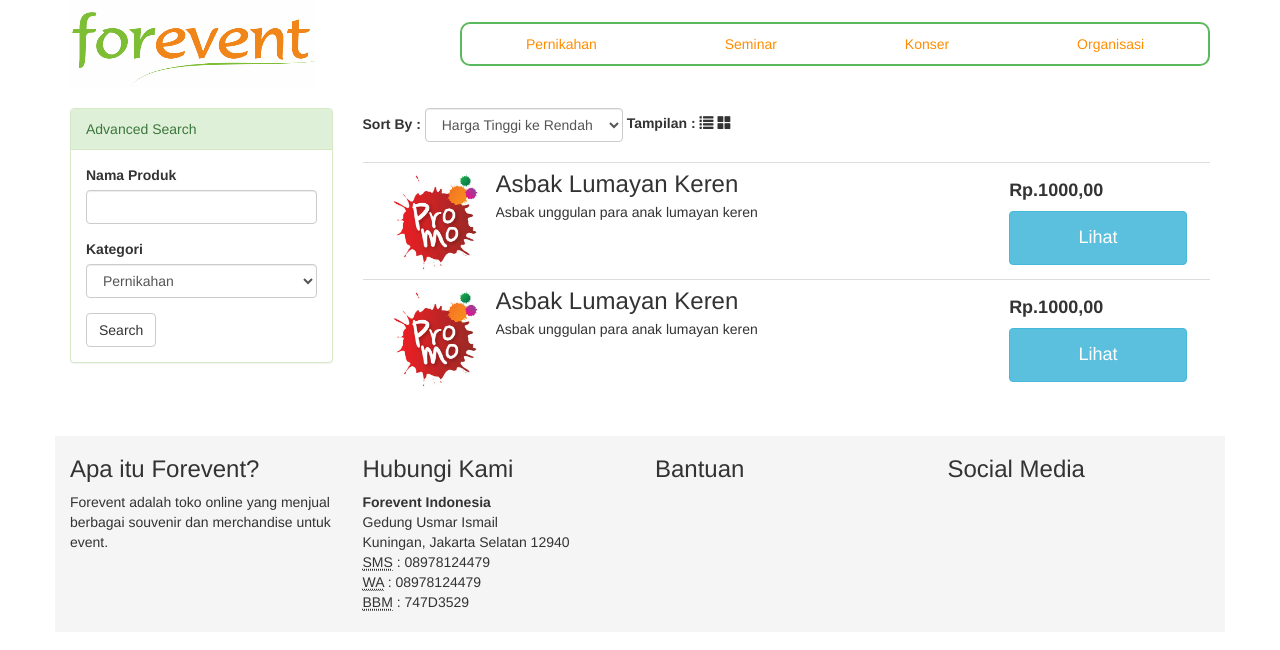
After one commit to AndreArsyan/forevent, a PHP site: page /search.php in a window 1280 px wide. The commit adds this page. Shown: the top 650 px of the page. Run offline with PHP 8.4, Linux system fonts and the light colour scheme; some libraries are stand-ins or nearby versions.

Commit message:
advanced search
-add advanced search
-layout fix

```diff
--- a/header.php
+++ b/header.php
@@ -28,12 +28,12 @@
 <div class="container" >
 	<div class="row">
 		<div class="col-md-4">
-		<img src="img/foreventlogo.png">
+		<a href="/forevent"><img src="img/foreventlogo.png"></a>
 		</div>
-		<div class="col-md-8"  style="float:right;position: relative; top: 50%;transform: translateY(50%);">
+		<div class="col-md-8"  style="position: relative; top: 50%;transform: translateY(50%);">
 			<ul class="nav nav-pills nav-justified" style=" border: 2px solid #5cb85c;border-radius: 10px;">
 				<li><a href="product.php">Pernikahan</a></li>
-				<li><a href="#">Seminar</a></li>
+				<li><a href="search.php">Seminar</a></li>
 				<li><a href="#">Konser</a></li>
 				<li><a href="#">Organisasi</a></li>
 			</ul>
--- /dev/null
+++ b/search.php
@@ -0,0 +1,87 @@
+<?php include "header.php" ?>
+<div class="row" style="margin-top:20px">
+	<div class="col-md-3">
+		<div class="panel panel-success">
+			<div class="panel-heading">Advanced Search</div>
+			<div class="panel-body">
+				<form role="form">
+					<div class="form-group">
+						<label for="nama">Nama Produk</label>
+						<input type="text" class="form-control" id="nama">
+					</div>
+					<div class="form-group">
+						<label for="kategori">Kategori</label>
+						<select class="form-control" id="kategori">
+							<option value="volvo">Pernikahan</option>
+							<option value="saab">Konser</option>
+							<option value="mercedes">Seminar</option>
+							<option value="audi">Organisasi</option>
+						</select>
+					</div>
+
+					<button type="submit" class="btn btn-default">Search</button>
+				</form>
+			</div>
+		</div>
+	</div>
+	<div class="col-md-9">
+		<form class="form-inline" role="form">
+			<div class="form-group">
+				<label for="sortby">Sort By : </label>
+				<select class="form-control" id="kategori">
+					<option value="volvo">Harga Tinggi ke Rendah</option>
+					<option value="saab">Harga Rendah ke Tinggi</option>
+					<option value="mercedes">Nama A - Z</option>
+					<option value="audi">Nama Z - A</option>
+				</select>
+			</div>
+			<div class="form-group">
+				<label for="tampilan">Tampilan : </label>
+				<span class="glyphicon glyphicon-list"></span>
+				<span class="glyphicon glyphicon-th-large"></span>
+			</div>
+		</form>
+		<br>
+		<table class="table table-hover">
+			<tr>
+				<td>
+					<div class="col-md-9">
+						<div class="media">
+							<a class="pull-left" href="#">
+							<img class="media-object" src="img/promo1.jpg" alt="..." style="width:100px;height:100px;margin-left:auto;margin-right:auto;display:block">
+							</a>
+							<div class="media-body">
+								<h3 class="media-heading">Asbak Lumayan Keren</h3>
+								Asbak unggulan para anak lumayan keren
+							</div>
+						</div>
+					</div>
+					<div class="col-md-3">
+						<h4><b>Rp.1000,00</b></h4>
+						<button class="btn btn-info btn-block"><h4>Lihat</h4></button>
+					</div>
+				</td>
+			</tr>
+			<tr>
+				<td>
+					<div class="col-md-9">
+						<div class="media">
+							<a class="pull-left" href="#">
+							<img class="media-object" src="img/promo1.jpg" alt="..." style="width:100px;height:100px;margin-left:auto;margin-right:auto;display:block">
+							</a>
+							<div class="media-body">
+								<h3 class="media-heading">Asbak Lumayan Keren</h3>
+								Asbak unggulan para anak lumayan keren
+							</div>
+						</div>
+					</div>
+					<div class="col-md-3">
+						<h4><b>Rp.1000,00</b></h4>
+						<button class="btn btn-info btn-block"><h4>Lihat</h4></button>
+					</div>
+				</td>
+			</tr>
+		</table>
+	</div>
+</div>
+<?php include "footer.php" ?>
```
Also changed, not shown: product.php (+57 -6 lines), img/logo-bca.jpg (added), img/logo-mandiri.png (added).
